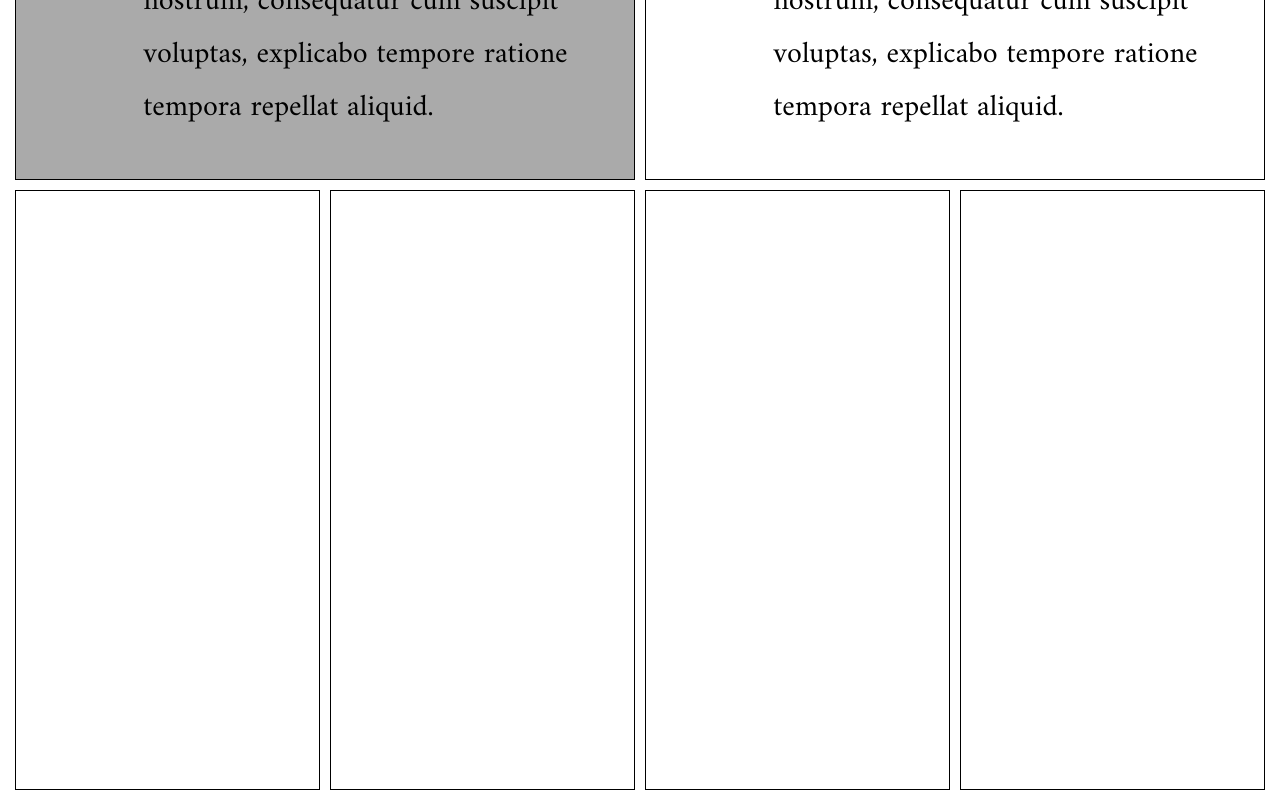
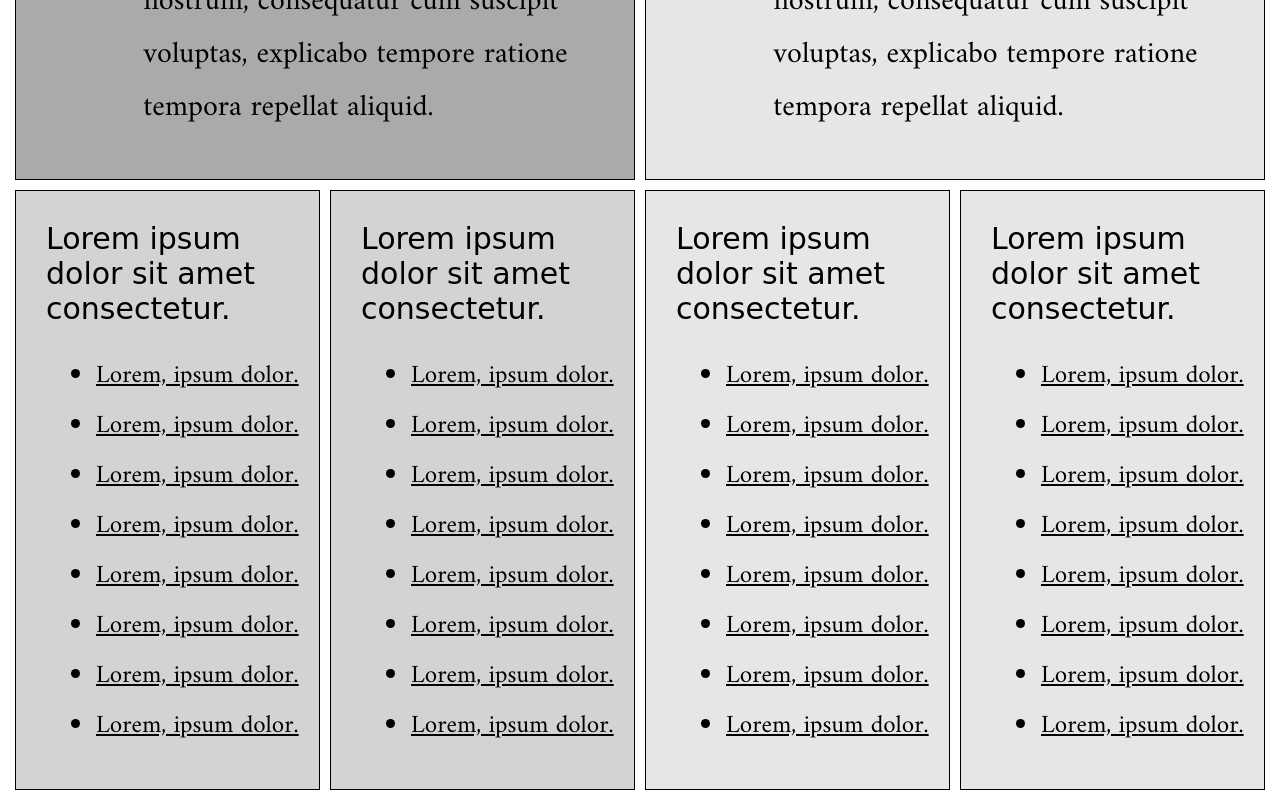
Before and after one commit to bernardogarza/design-teardown, a plain HTML site: page index.html in a window 1280 px wide. Shown: the part 3103-3903 px from the top of the page. Drawn offline with Linux system fonts and the light colour scheme; a web font is replaced by a local one.

Commit message:
finished fixing the problems

```diff
--- a/index.html
+++ b/index.html
@@ -91,10 +91,58 @@
                 <p>Lorem, ipsum dolor sit amet consectetur adipisicing elit. Enim sequi porro cum. Dolore ipsam natus provident voluptate assumenda sequi nostrum, consequatur cum suscipit voluptas, explicabo tempore ratione tempora repellat aliquid.</p>
             </div>
         </div>
-        <div class="box13"></div>
-        <div class="box14"></div>
-        <div class="box15"></div>
-        <div class="box16"></div>
+        <div class="box13 posts">
+            <p>Lorem ipsum dolor sit amet consectetur.</p>
+            <ul>
+                <li>Lorem, ipsum dolor.</li>
+                <li>Lorem, ipsum dolor.</li>
+                <li>Lorem, ipsum dolor.</li>
+                <li>Lorem, ipsum dolor.</li>
+                <li>Lorem, ipsum dolor.</li>
+                <li>Lorem, ipsum dolor.</li>
+                <li>Lorem, ipsum dolor.</li>
+                <li>Lorem, ipsum dolor.</li>
+            </ul>
+        </div>
+        <div class="box14 posts">
+            <p>Lorem ipsum dolor sit amet consectetur.</p>
+            <ul>
+                <li>Lorem, ipsum dolor.</li>
+                <li>Lorem, ipsum dolor.</li>
+                <li>Lorem, ipsum dolor.</li>
+                <li>Lorem, ipsum dolor.</li>
+                <li>Lorem, ipsum dolor.</li>
+                <li>Lorem, ipsum dolor.</li>
+                <li>Lorem, ipsum dolor.</li>
+                <li>Lorem, ipsum dolor.</li>
+            </ul>
+        </div>
+        <div class="box15 posts">
+            <p>Lorem ipsum dolor sit amet consectetur.</p>
+            <ul>
+                <li>Lorem, ipsum dolor.</li>
+                <li>Lorem, ipsum dolor.</li>
+                <li>Lorem, ipsum dolor.</li>
+                <li>Lorem, ipsum dolor.</li>
+                <li>Lorem, ipsum dolor.</li>
+                <li>Lorem, ipsum dolor.</li>
+                <li>Lorem, ipsum dolor.</li>
+                <li>Lorem, ipsum dolor.</li>
+            </ul>
+        </div>
+        <div class="box16 posts">
+            <p>Lorem ipsum dolor sit amet consectetur.</p>
+            <ul>
+                <li>Lorem, ipsum dolor.</li>
+                <li>Lorem, ipsum dolor.</li>
+                <li>Lorem, ipsum dolor.</li>
+                <li>Lorem, ipsum dolor.</li>
+                <li>Lorem, ipsum dolor.</li>
+                <li>Lorem, ipsum dolor.</li>
+                <li>Lorem, ipsum dolor.</li>
+                <li>Lorem, ipsum dolor.</li>
+            </ul>
+        </div>
     </div>
     <div class="text">
         <p>Don't Miss The Latest</p><br>
--- a/styles/style.css
+++ b/styles/style.css
@@ -61,17 +61,17 @@
 }
 
 .box6{
+    background-color: rgb(190, 190, 190);
+    display: flex;
     grid-area: box6;
     height: 250px;
-    background-color: rgb(190, 190, 190);
-    display: flex;
     padding-left: 50px;
 }
 
 .photo{
+    border: 1px solid black;
+    height: 150px;
     width: 250px;
-    height: 150px;
-    border: 1px solid black;
 }
 
 .description{
@@ -109,9 +109,9 @@
 .box10,
 .box11,
 .box12{
+    border: 1px solid black;
     display: flex;
     padding: 15px 0 15px 50px;
-    border: 1px solid black;
 }
 
 .box7,
@@ -120,9 +120,15 @@
     background-color: #aaaaaa;
 }
 
+.box8,
+.box10,
+.box12{
+    background-color: #e6e6e6;
+}
+
 .container2 .photo{
+    height: 100px;
     margin-top: 40px;
-    height: 100px;
 }
 
 .box13,
@@ -147,6 +153,15 @@ p{
     height: 800px;
 }
 
+.box13,
+.box14{
+    background-color: #d3d3d3
+}
+
+.box15,
+.box16{
+    background-color: #e6e6e6
+}
 
 .header-flex{
     align-items: center;
@@ -170,20 +185,20 @@ p{
 
 .footer-flex div{
     border: 1px solid black;
+    color: rgb(47, 47, 47);
     font-family: 'Amiri', serif;
     font-size: 30px;
     height: 90%;
     padding: 15px;
     width: 23%;
-    color: rgb(47, 47, 47);
 }
 
 .footer-flex div h1{
+    color: black;
     font-family: 'Baloo Bhai', cursive;
     font-size: 38px;
+    padding-bottom: 25px;
     text-decoration: underline;
-    padding-bottom: 25px;
-    color: black;
 }
 
 
@@ -192,19 +207,33 @@ p{
 }
 
 .footer-flex div:nth-of-type(4){
+    align-items: center;
     display: flex;
     justify-content: center;
-    align-items: center;
 }
 .container2 {
-    margin: 10px 15px;
     display: grid;
-    grid-template-columns: repeat(4, 1fr);
-    grid-template-rows: repeat(4, auto);
     grid-gap: 10px;
     grid-template-areas:
         "box7 box7 box8 box8"
         "box9 box9 box10 box10"
         "box11 box11 box12 box12"
         "box13 box14 box15 box16";
+    grid-template-columns: repeat(4, 1fr);
+    grid-template-rows: repeat(4, auto);
+    margin: 10px 15px;
 }
+
+.posts p{
+    font-family: 'Baloo Bhai', cursive;
+    font-size: 30px;
+}
+
+.posts li{
+    font-family: 'Amiri', serif;
+    font-size: 25px;
+    line-height: 40px;
+    margin-left: 40px;
+    padding-bottom: 10px;
+    text-decoration: underline;
+}
```
